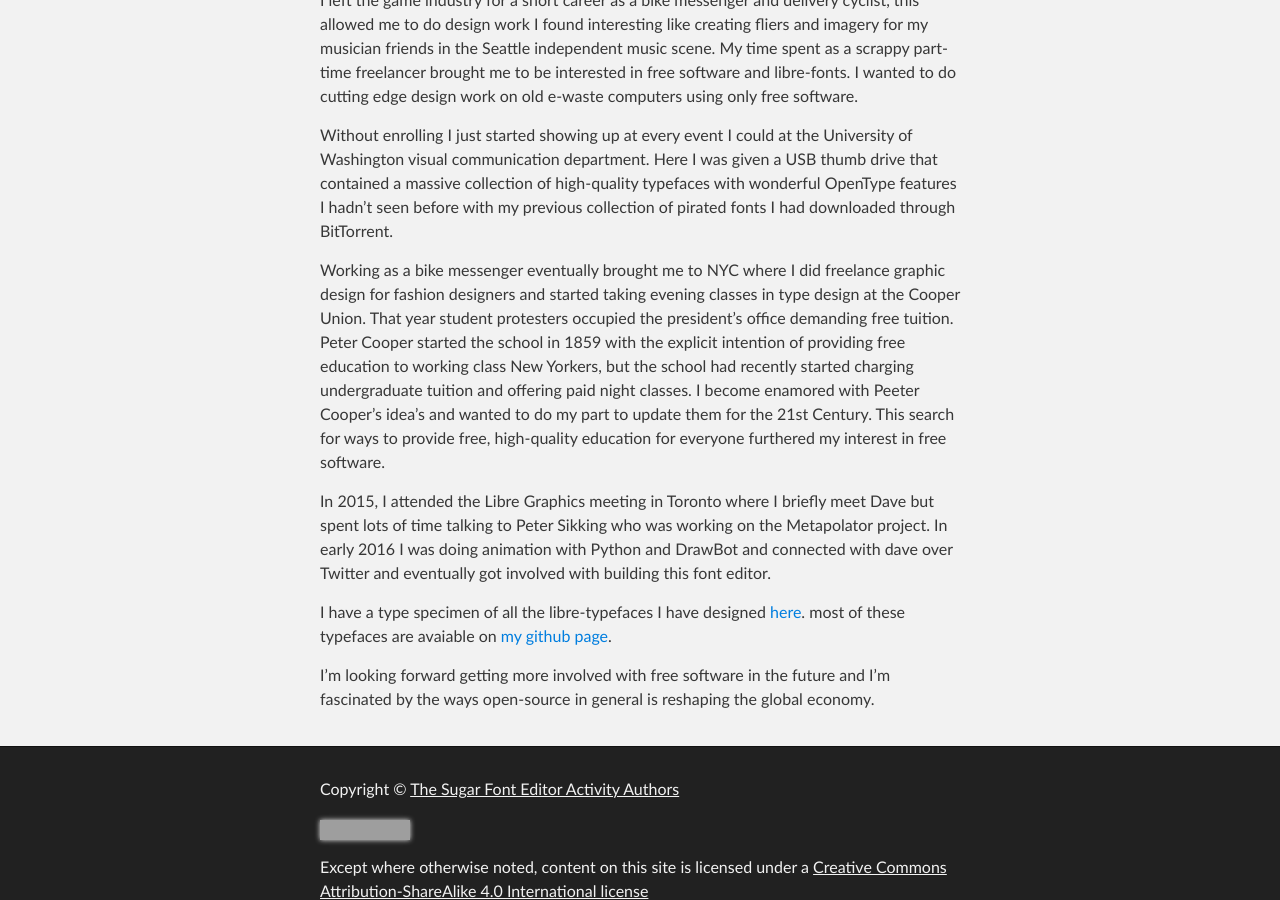
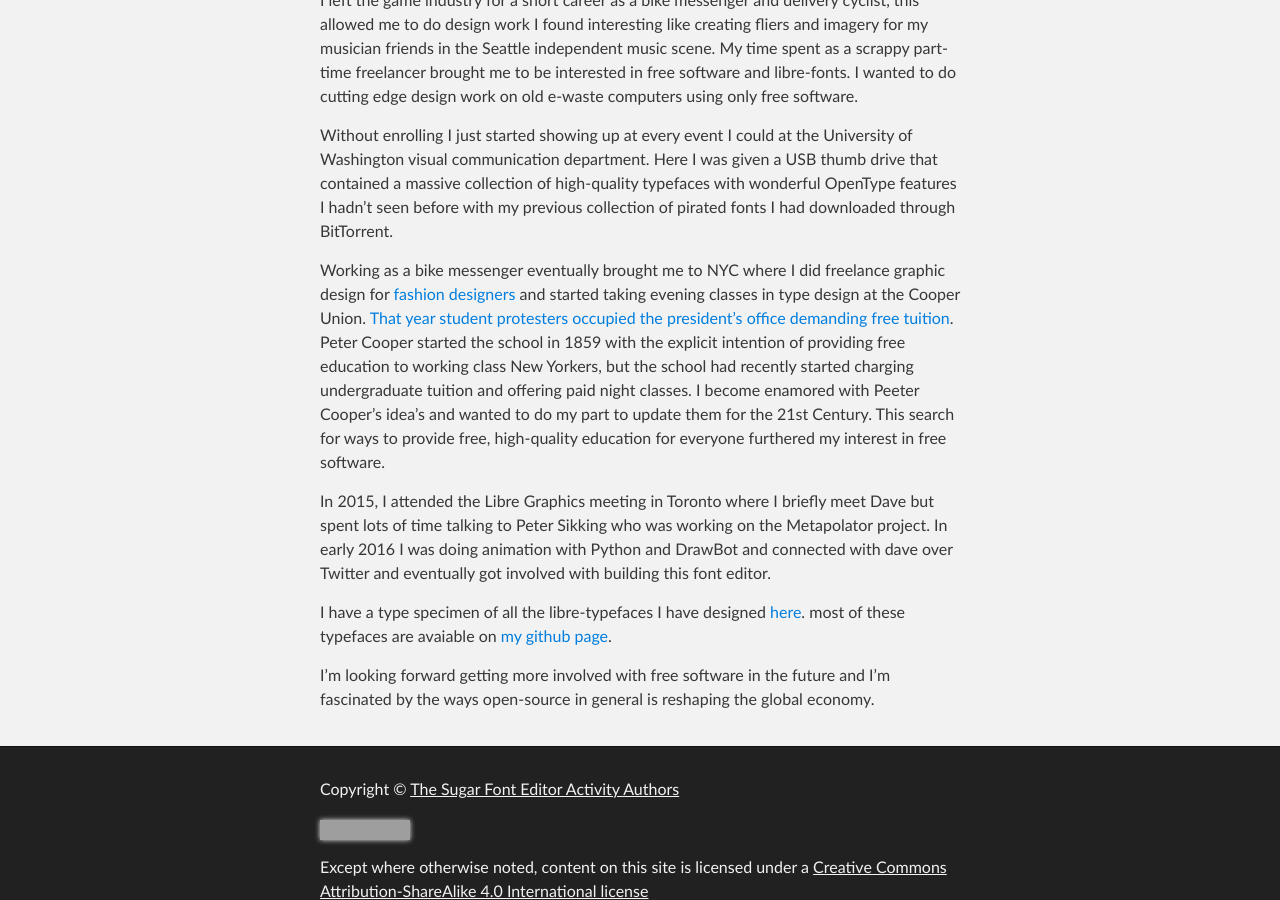
Before and after one commit to sugarlabs/edit-fonts-activity, a Jekyll site: the page built from profiles/eli-heuer.md, in a window 1280 px wide and 900 px high, scrolled down 1205 px. Built offline with Jekyll 4.4.1, drawn with Linux system fonts in a browser that asks for light colours; part of the change alters nothing that is shown; grey boxes are pictures that could not be loaded.

```diff
--- a/profiles/eli-heuer.md
+++ b/profiles/eli-heuer.md
@@ -17,7 +17,7 @@ I left the game industry for a short career as a bike messenger and delivery cyc
 
 Without enrolling I just started showing up at every event I could at the University of Washington visual communication department. Here I was given a USB thumb drive that contained a massive collection of high-quality typefaces with wonderful OpenType features I hadn't seen before with my previous collection of pirated fonts I had downloaded through BitTorrent.
 
-Working as a bike messenger eventually brought me to NYC where I did freelance graphic design for fashion designers and started taking evening classes in type design at the Cooper Union. That year student protesters occupied the president's office demanding free tuition. Peter Cooper started the school in 1859 with the explicit intention of providing free education to working class New Yorkers, but the school had recently started charging undergraduate tuition and offering paid night classes. I become enamored with Peeter Cooper's idea's and wanted to do my part to update them for the 21st Century. This search for ways to provide free, high-quality education for everyone furthered my interest in free software.
+Working as a bike messenger eventually brought me to NYC where I did freelance graphic design for [fashion designers](https://vimeo.com/120125747) and started taking evening classes in type design at the Cooper Union. [That year student protesters occupied the president's office demanding free tuition](https://en.wikipedia.org/wiki/Cooper_Union_financial_crisis_and_tuition_protests). Peter Cooper started the school in 1859 with the explicit intention of providing free education to working class New Yorkers, but the school had recently started charging undergraduate tuition and offering paid night classes. I become enamored with Peeter Cooper's idea's and wanted to do my part to update them for the 21st Century. This search for ways to provide free, high-quality education for everyone furthered my interest in free software.
 
 In 2015, I attended the Libre Graphics meeting in Toronto where I briefly meet Dave but spent lots of time talking to Peter Sikking who was working on the Metapolator project. In early 2016 I was doing animation with Python and DrawBot and connected with dave over Twitter and eventually got involved with building this font editor.
 
```
